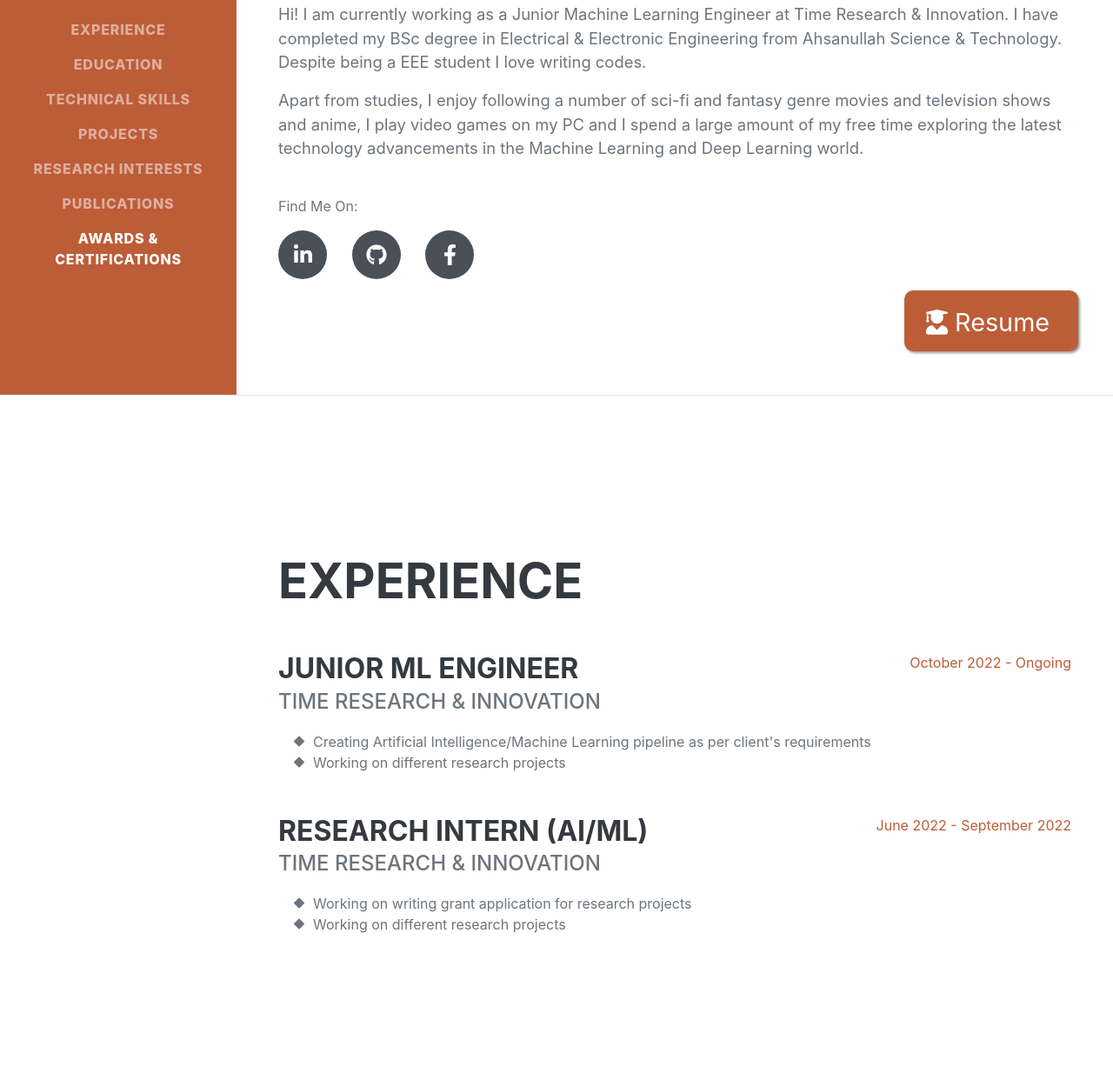
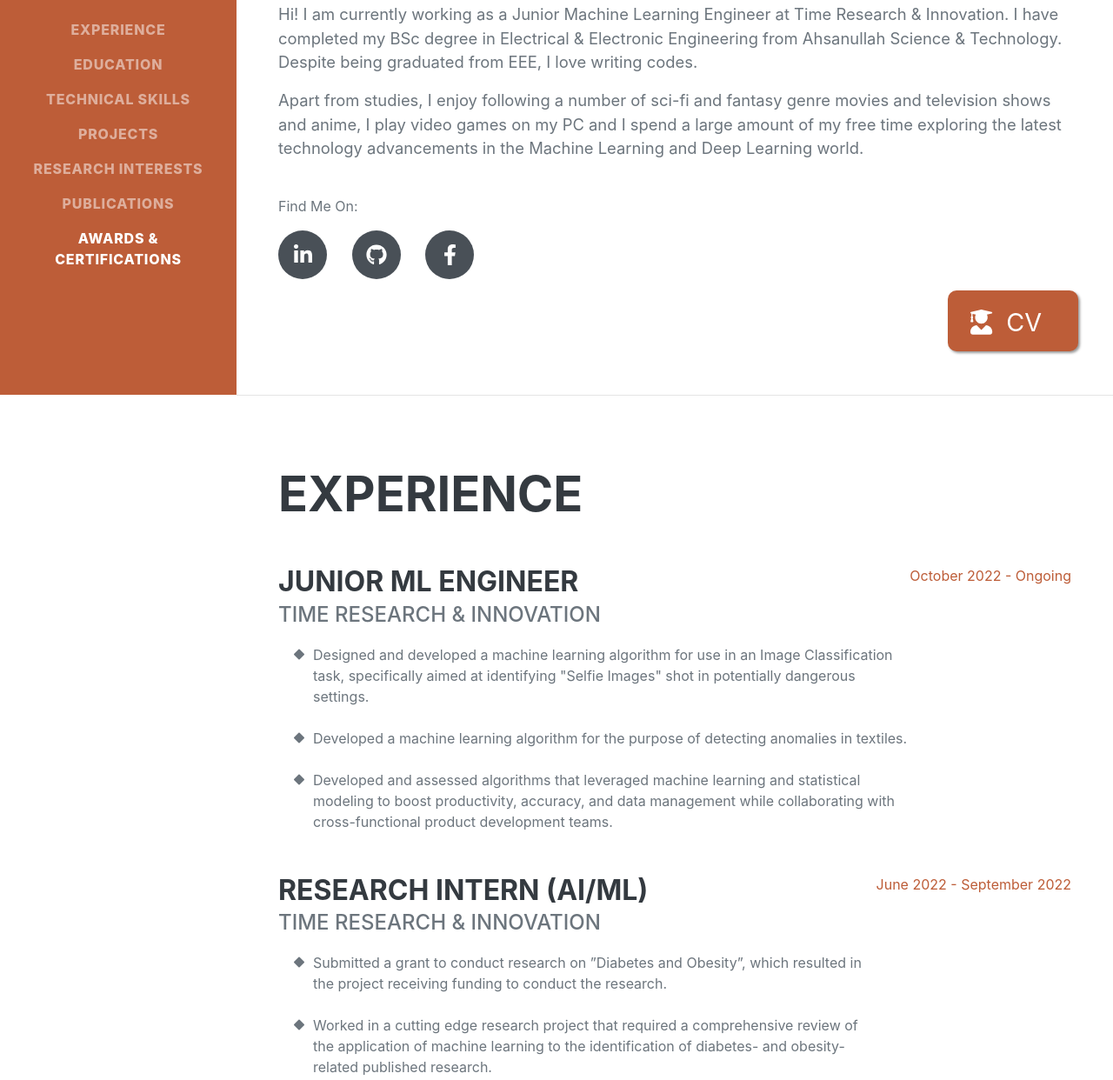
Before and after one commit to ErfanDipto/ErfanDipto.github.io, a plain HTML site: page index.html in a window 1280 px wide. Shown: the part 346-1588 px from the top of the page at 87% size. Drawn offline with nearby package versions, Linux system fonts and the light colour scheme; a web font is replaced by a local one.

Commit message:
change in CV, about, experience

```diff
--- a/index.html
+++ b/index.html
@@ -50,7 +50,7 @@
                         East Maniknagar, Dhaka - 1203· Bangladesh· (+880) 152-1333595 ·
                         <a href="mailto:ehaquedipto@gmail.com">ehaquedipto@gmail.com</a>
                     </div>
-                    <p class="lead mb-3">Hi! I am currently working as a Junior Machine Learning Engineer at Time Research & Innovation. I have completed my BSc degree in Electrical & Electronic Engineering from Ahsanullah Science & Technology. Despite being a EEE student I love writing codes.</p>
+                    <p class="lead mb-3">Hi! I am currently working as a Junior Machine Learning Engineer at Time Research & Innovation. I have completed my BSc degree in Electrical & Electronic Engineering from Ahsanullah Science & Technology. Despite being graduated from EEE, I love writing codes.</p>
                     <p class="lead mb-3">Apart from studies, I enjoy following a number of sci-fi and fantasy genre movies and television shows and anime, I play video games on my PC and I spend a large amount of my free time exploring the latest technology advancements in the Machine Learning and Deep Learning world. </p>
                     <br>
                     <p>Find Me On:</p>
@@ -75,11 +75,18 @@
                             <ul class="fa-ul mb-0">
                         <li>
                             <span class="fa-li"><i class="fa-solid fa-diamond fa-xs"></i></span>
-                            Creating Artificial Intelligence/Machine Learning pipeline as per client's requirements
+                            Designed and developed a machine learning algorithm for use in an Image Classification task, specifically aimed at identifying "Selfie Images" shot in potentially dangerous settings.
                         </li>
+                        <!-- <hr style="height:1pt; visibility:hidden;" /> -->
+                        <br>
                         <li>
                             <span class="fa-li"><i class="fa-solid fa-diamond fa-xs"></i></span>
-                            Working on different research projects
+                            Developed a machine learning algorithm for the purpose of detecting anomalies in textiles.
+                        </li>
+                        <br>
+                        <li>
+                            <span class="fa-li"><i class="fa-solid fa-diamond fa-xs"></i></span>
+                            Developed and assessed algorithms that leveraged machine learning and statistical modeling to boost productivity, accuracy, and data management while collaborating with cross-functional product development teams.
                         </li>
 
                     </ul>
@@ -95,11 +102,12 @@
                             <ul class="fa-ul mb-0">
                         <li>
                             <span class="fa-li"><i class="fa-solid fa-diamond fa-xs"></i></span>
-                            Working on writing grant application for research projects
+                            Submitted a grant to conduct research on ”Diabetes and Obesity”, which resulted in the project receiving funding to conduct the research.
                         </li>
+                        <br>
                         <li>
                             <span class="fa-li"><i class="fa-solid fa-diamond fa-xs"></i></span>
-                            Working on different research projects
+                            Worked in a cutting edge research project that required a comprehensive review of the application of machine learning to the identification of diabetes- and obesity-related published research.
                         </li>
 
                     </ul>
@@ -361,7 +369,7 @@
                         <li>
                             <span class="fa-li"><i class="fa-solid fa-book"></i></span>
                             <!-- <span class="img-fluid w-.5"><img class="img-thumbnail" src="assets/img/profile5.jpg" alt="Erfan's Picture" /></span> -->
-                            Thahmidul Islam Nafi, Erfanul Haque, Faisal Farhan, Asif Rahman, "High Accuracy Swin Transformers for Image-based Wafer Map Defect Detection", International Journal of Engineering and Manufacturing (IJEM), Vol.12, No.5, pp. 10-21, 2022. DOI:<a href="https://www.researchgate.net/publication/364265909_High_Accuracy_Swin_Transformers_for_Image-based_Wafer_Map_Defect_Detection" rel="noopener noreferrer" target="_blank">10.5815/ijem.2022.05.02</a>
+                            Thahmidul Islam Nafi, Erfanul Haque, Faisal Farhan, Asif Rahman, "High Accuracy Swin Transformers for Image-based Wafer Map Defect Detection", International Journal of Engineering and Manufacturing (IJEM), Vol.12, No.5, pp. 10-21, 2022. DOI:<a href="http://dx.doi.org/10.5815/ijem.2022.05.02" rel="noopener noreferrer" target="_blank">10.5815/ijem.2022.05.02</a>
                         </li>
                         <!-- <li>
                             <span class="fa-li"><i class="fa-solid fa-book"></i></span>
@@ -408,7 +416,7 @@
                     </ul>
                 </div>
             </section>
-            <a href="https://drive.google.com/file/d/1W3Fx5RMDsVTgkmoQcz54PBysdhq0OSAJ/view?usp=sharing" rel="noopener noreferrer" target="_blank" class="float myanchor" id="anchor_float"><i class="fa fas fa-user-graduate my-float"></i><span class="p-2" id="resume_text">Resume</span></a>
+            <a href="https://drive.google.com/file/d/1EANM_o8mgyb3PJWJVMv7WlrX7DaxDiIb/view?usp=sharing" rel="noopener noreferrer" target="_blank" class="float myanchor" id="anchor_float"><i class="fa fas fa-user-graduate my-float"></i><span class="p-2" id="resume_text">CV</span></a>
         </div>
 
         <!-- Bootstrap core JS-->
```
Also changed, not shown: css/styles.css.
